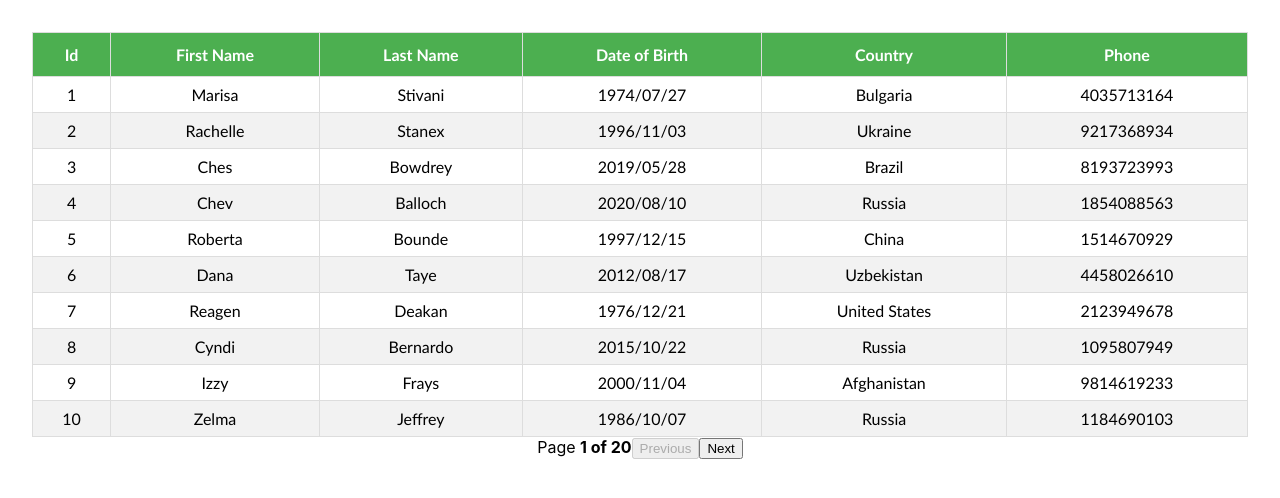
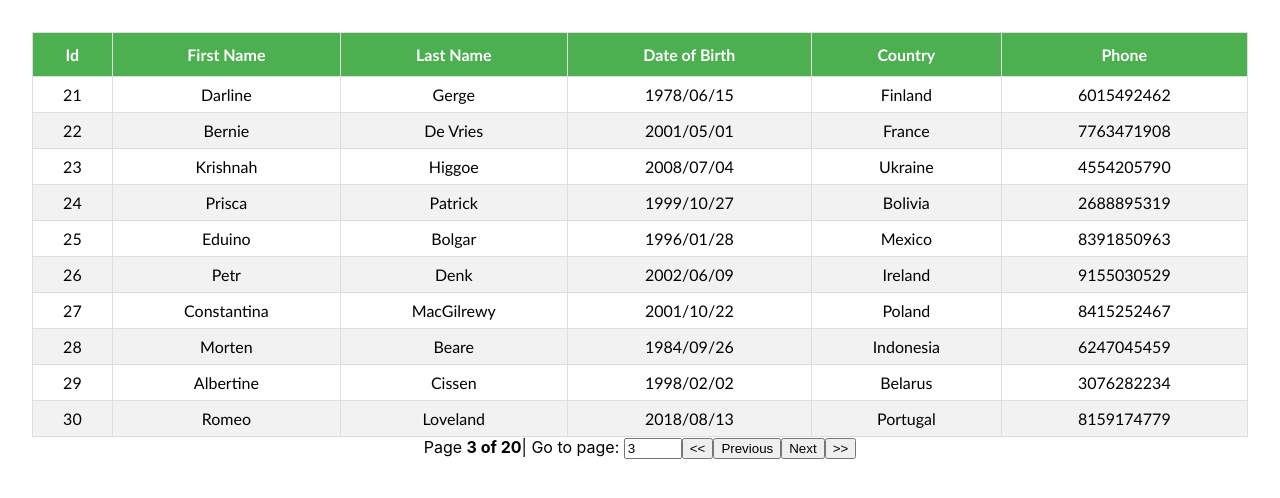
Before and after one commit to YUYING0327/React-table-turtorial, a React (Vite) app: page / in a window 1280 px wide. Shown: the top 498 px of the page. Built offline with nearby package versions, Linux system fonts and the light colour scheme.

Commit message:
Goto page

```diff
--- a/src/components/PaginationTable.jsx
+++ b/src/components/PaginationTable.jsx
@@ -18,12 +18,15 @@
     canNextPage,
     canPreviousPage,
     pageOptions,
+    gotoPage,
+    pageCount,
     state,
     prepareRow,
   } = useTable(
     {
       columns,
       data,
+      initialState: { pageIndex: 2 },
     },
     usePagination
   );
@@ -64,12 +67,32 @@
             {pageIndex + 1} of {pageOptions.length}
           </strong>
         </span>
+        <span>
+          | Go to page:{' '}
+          <input
+            type='number'
+            defaultValue={pageIndex + 1}
+            onChange={(e) => {
+              const pageNumber = e.target.value
+                ? Number(e.target.value) - 1
+                : 0;
+              gotoPage(pageNumber);
+            }}
+            style={{ width: '50px' }}
+          />
+        </span>
+        <button onClick={() => gotoPage(0)} disabled={!canPreviousPage}>
+          {'<<'}
+        </button>
         <button onClick={() => previousPage()} disabled={!canPreviousPage}>
           Previous
         </button>
         <button onClick={() => nextPage()} disabled={!canNextPage}>
           Next
         </button>
+        <button onClick={() => gotoPage(pageCount - 1)} disabled={!canNextPage}>
+          {'>>'}
+        </button>
       </div>
     </>
   );
```
